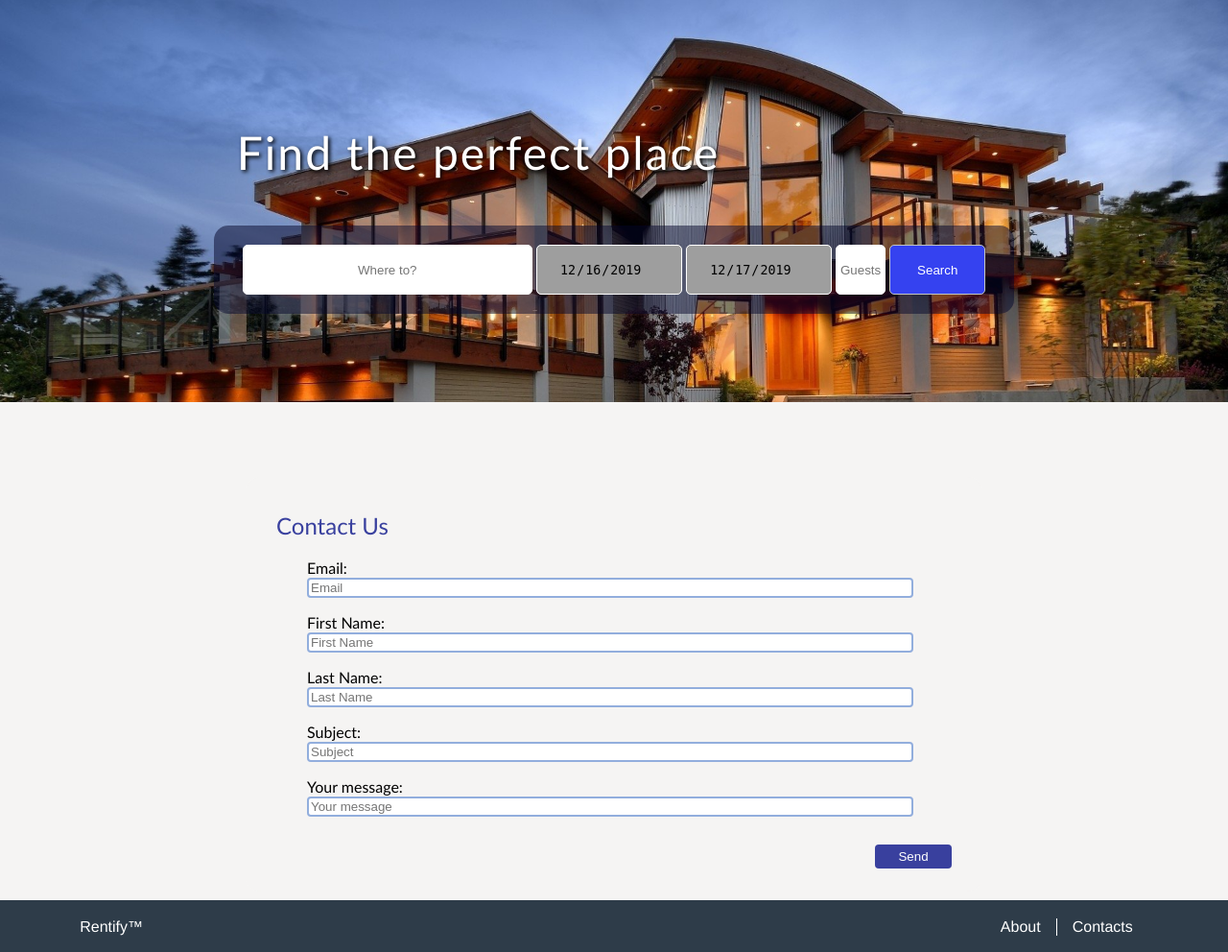
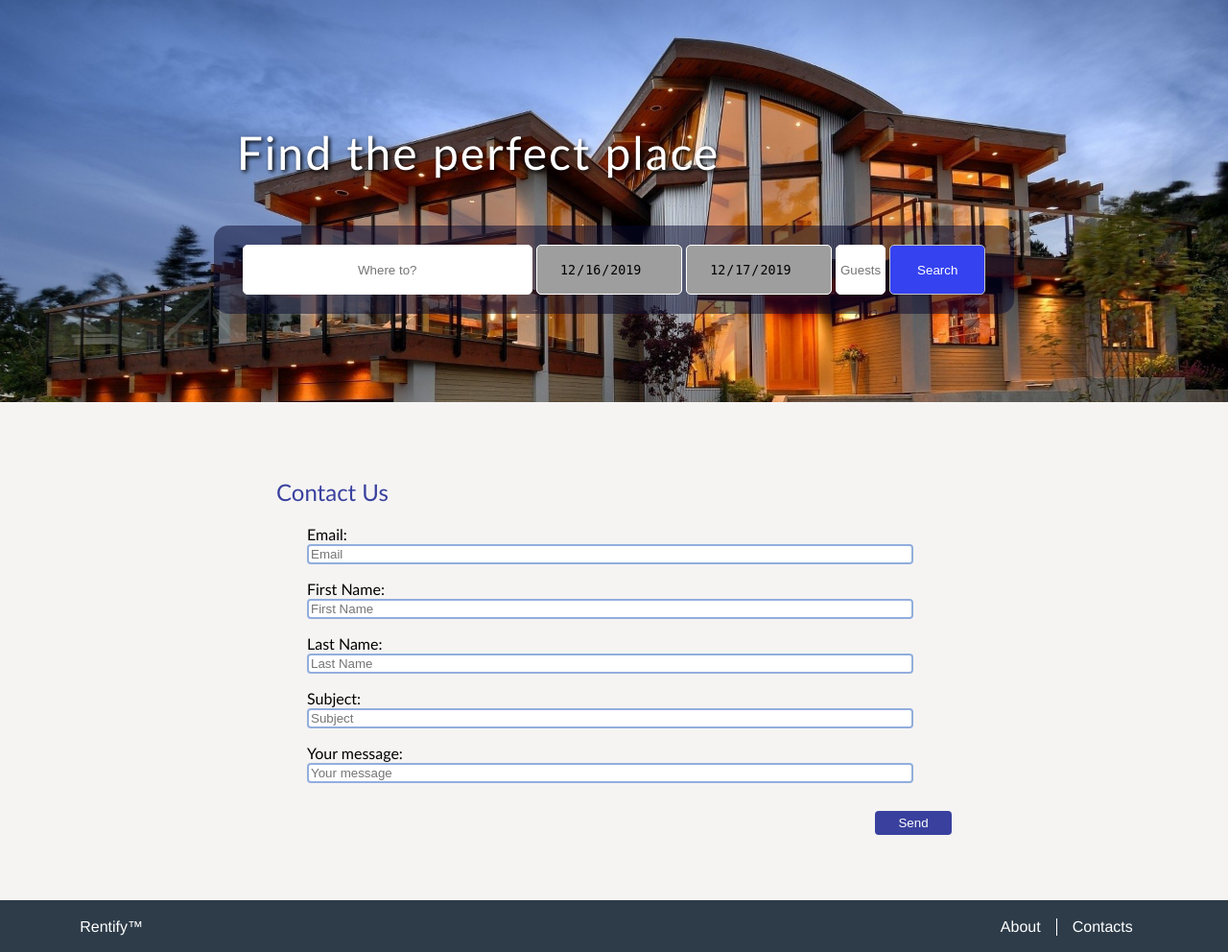
Before and after one commit to pemesteves/LTW_Project, a PHP site: page /pages/contacts.php in a window 1280 px wide. Shown: the part 81-1073 px from the top of the page at 96% size. Run offline with PHP 8.4, Linux system fonts and the light colour scheme; some libraries are stand-ins or nearby versions; grey boxes are pictures that could not be loaded.

Commit message:
Fixed user_info margin and rentify form alignement

```diff
--- a/css/form.css
+++ b/css/form.css
@@ -2,7 +2,7 @@
 /*Main*/
 #main_form_section {
     display: grid;
-    grid-template-rows: auto 0.1fr 0.5fr 0.1fr;
+    grid-template-rows: 1fr 5fr 5fr 1fr;
     grid-template-columns: 0.8fr 1.2fr 1.2fr 0.8fr;
 }
 
@@ -13,7 +13,7 @@
     text-align: center;
     padding: 1em 2em 1.5em 2em;
     background: #F5F4F3;
-    grid-row-start: 3;
+    grid-row-start: 2;
     grid-row-end: 4;
     grid-column-start: 2;
     grid-column-end: 4;
--- a/css/profile.css
+++ b/css/profile.css
@@ -4,7 +4,7 @@
     grid-template-columns: 0.4fr auto;
     grid-template-rows: auto;
     margin: 3em;
-    margin-right: 40%;
+    max-width: 60%;
     border: solid #12197a;
     border-radius: 1em;
     background: #F5F4F3;
@@ -33,7 +33,7 @@
 }
 
 #user_info h2 {
-    margin: 16px 0px 0px 16px;
+    margin: 16px 16px 0px 16px;
 }
 
 #user_info h3 {
```
